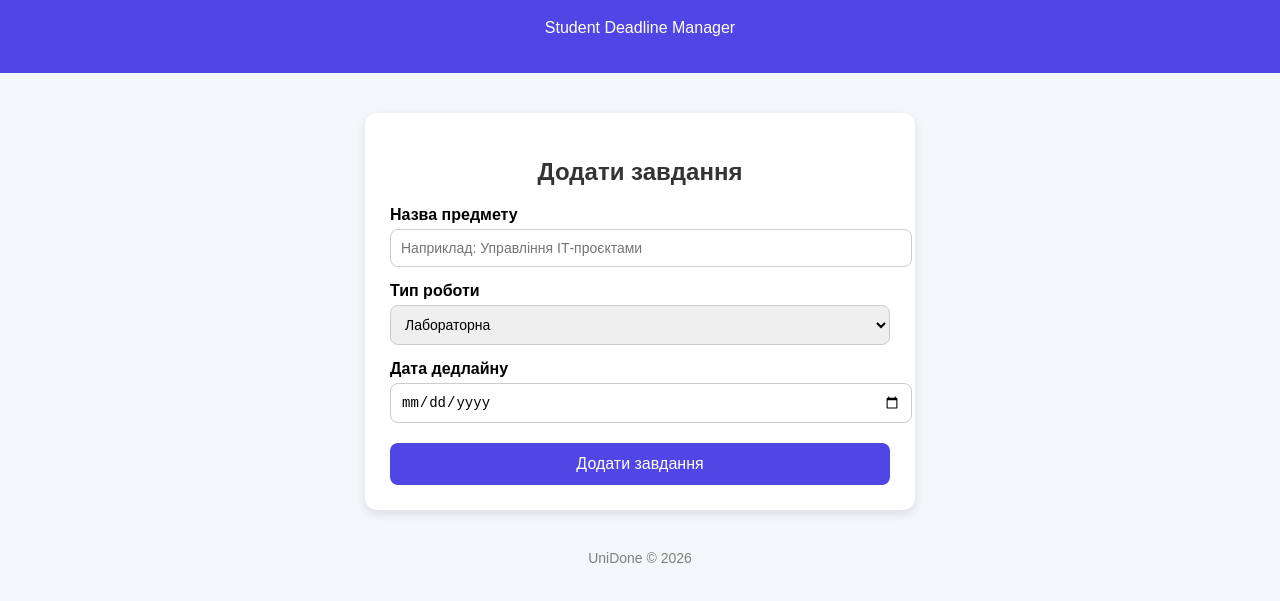
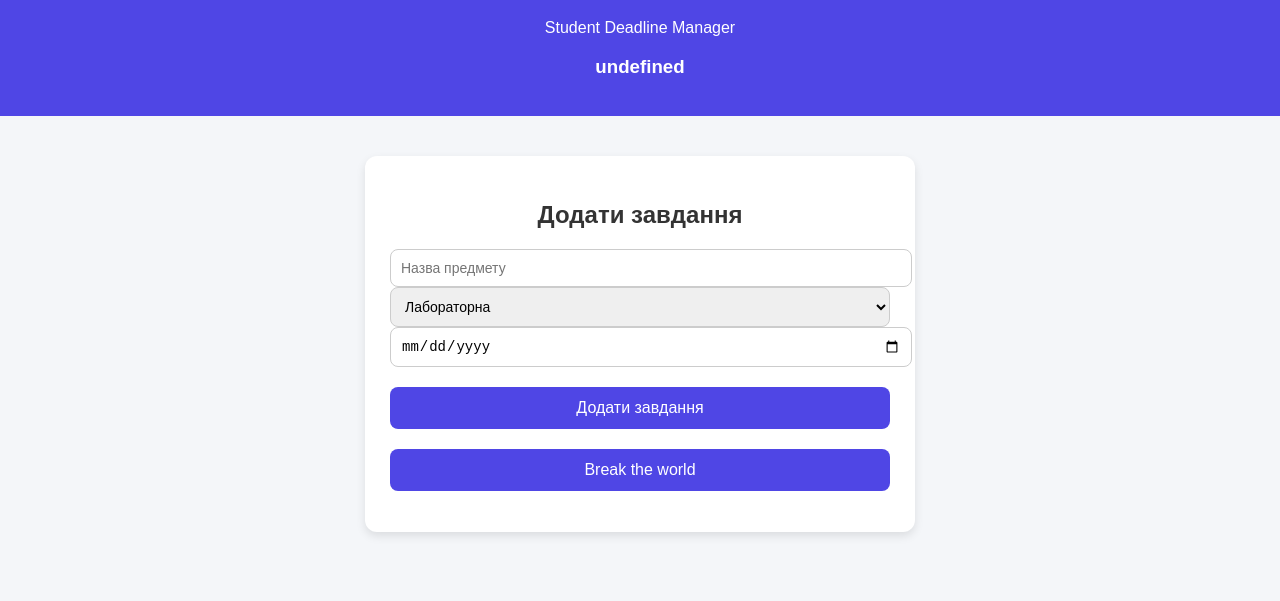
Before and after one commit to oksi18/mvp-task-project, a website built with Vite: page index.html in a window 1280 px wide. Shown: the part 81-682 px from the top of the page. Built offline with nearby package versions, Linux system fonts and the light colour scheme; some packages are replaced by stand-ins of ours; no server answers.

Commit message:
Final version

```diff
--- a/index.html
+++ b/index.html
@@ -86,6 +86,7 @@
   <div class="container">
     <h2>Додати завдання</h2>
 
+
     <form>
       <label for="subject">Назва предмету</label>
       <input type="text" id="subject" placeholder="Наприклад: Управління ІТ-проєктами">
@@ -102,6 +103,8 @@
       <input type="date" id="deadline">
 
       <button type="submit">Додати завдання</button>
+      <button id="break-world-btn">Break the world</button>
+
     </form>
   </div>
 
--- a/package.json
+++ b/package.json
@@ -32,5 +32,9 @@
     "jest": "^30.4.2",
     "typescript-eslint": "^8.59.4",
     "vite": "^8.0.13"
+  },
+  "dependencies": {
+    "@sentry/browser": "^10.55.0",
+    "posthog-js": "^1.374.2"
   }
 }
--- a/src/main.js
+++ b/src/main.js
@@ -1,7 +1,93 @@
+import posthog from "posthog-js";
+import * as Sentry from "@sentry/browser";
+
+Sentry.init({
+  dsn: "https://904d61df092fe56fb37c4fb3f7b312bb@o4511479148642304.ingest.de.sentry.io/4511479228727376",
+
+  integrations: [
+    Sentry.browserTracingIntegration(),
+    Sentry.replayIntegration(),
+  ],
+
+  tracesSampleRate: 1.0,
+
+  replaysSessionSampleRate: 1.0,
+
+  replaysOnErrorSampleRate: 1.0,
+
+  environment: "development",
+});
+
+Sentry.setUser({
+  id: "12345",
+  email: "student@example.com"
+});
+
+posthog.init("phc_kmuuXQBkLSYyjq4VvM7RpvPenfV7cT646DNSmxrGW6QA", {
+  api_host: "https://eu.i.posthog.com",
+  person_profiles: "always"
+});
+
 const appStatus = import.meta.env.VITE_APP_STATUS;
 
-const element = document.createElement("h2");
+document.body.innerHTML = `
+  <header>
+    <h1>UniDone</h1>
+    <p>Student Deadline Manager</p>
+    <h3>${appStatus}</h3>
+  </header>
 
-element.textContent = appStatus;
+  <div class="container">
+    <h2>Додати завдання</h2>
 
-document.body.appendChild(element);
+    <input type="text" id="subject" placeholder="Назва предмету">
+
+    <select id="type">
+      <option>Лабораторна</option>
+      <option>Практична</option>
+      <option>Курсова</option>
+    </select>
+
+    <input type="date" id="deadline">
+
+    <button id="add-task-btn">Додати завдання</button>
+
+    <button id="break-world-btn">Break the world</button>
+
+    <button id="urgent-btn" style="display:none;">Only Urgent</button>
+
+    <ul id="task-list"></ul>
+  </div>
+`;
+
+const addButton = document.getElementById("add-task-btn");
+const taskList = document.getElementById("task-list");
+
+const breakButton = document.getElementById("break-world-btn");
+
+breakButton.addEventListener("click", () => {
+  throw new Error("Sentry Test Error: Something went wrong!");
+});
+
+addButton.addEventListener("click", () => {
+  const subject = document.getElementById("subject").value;
+  const type = document.getElementById("type").value;
+  const deadline = document.getElementById("deadline").value;
+
+  const li = document.createElement("li");
+  li.textContent = `${subject} | ${type} | ${deadline}`;
+
+  taskList.appendChild(li);
+
+  posthog.capture("task_created", {
+    subject,
+    type,
+    deadline
+  });
+});
+
+posthog.onFeatureFlags(() => {
+  if (posthog.isFeatureEnabled("show-urgent-filter")) {
+    document.getElementById("urgent-btn").style.display = "block";
+  }
+});
--- a/src/pages/Home.js
+++ b/src/pages/Home.js
@@ -2,6 +2,11 @@ function Home() {
   console.log("Home page");
 }
 
+const status = import.meta.env.VITE_APP_STATUS;
+
+console.log(status);
+
 export default Home;
 console.log("Feature branch update");
 console.log("Final merged version");
+console.log("Final version");
```
Also changed, not shown: 2 other files.
